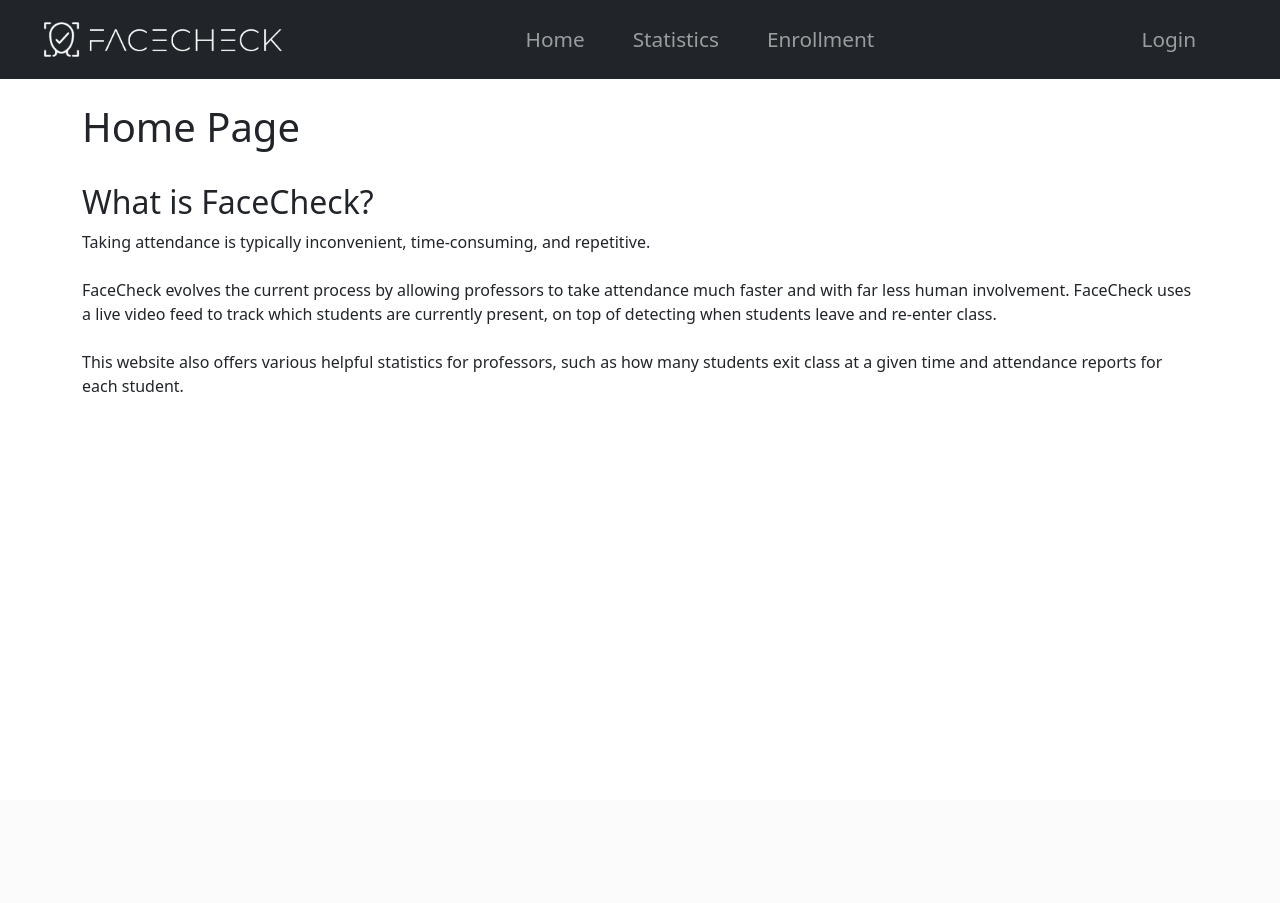
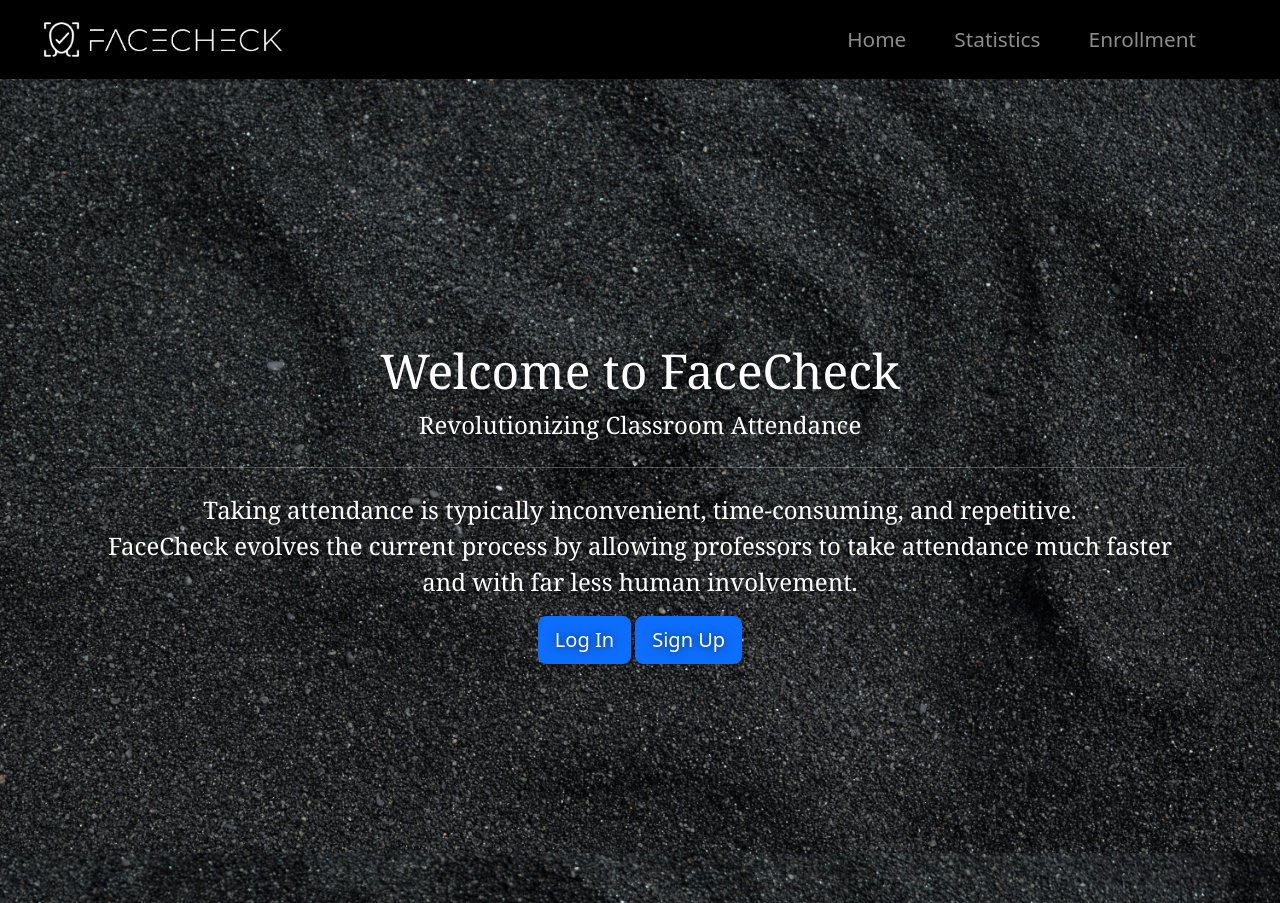
Before and after one commit to 4996wsu/FaceCheck, a Django app: page / in a window 1280 px wide. Before the commit the page ends 392 px from the top, so only its background shows below. Run offline with Django 4.2, Linux system fonts and the light colour scheme.

Commit message:
Style changes to the whole web app

```diff
--- a/webapp/main/static/styles/style.css
+++ b/webapp/main/static/styles/style.css
@@ -1,22 +1,72 @@
+body, html {
+    height: 100%;
+    margin: 0;
+}
+h1 {
+    font-family: 'Helvetica', sans-serif; /* Replace with the font of your choice */
+    font-size: 2.5em; /* 2.5 times the size of the standard text */
+    color: #ffffff; /* Adjust the color as needed */
+}
+
+h2 {
+    font-family: 'Helvetica', sans-serif; /* Keep consistent or change as desired */
+    font-size: 2em;
+    color: #ffffff;
+}
+.hero-banner h1 {
+    font-family: 'Georgia', serif; /* A more decorative font for impact */
+    font-size: 3em; /* Larger size for hero banner title */
+    color: #fff; /* Assuming a dark background image */
+}
+
+.hero-banner p {
+    font-family: 'Georgia', serif;
+    font-size: 1.5em; /* Larger size for readability on a busy background */
+    color: #fff;
+}
+
 .navbar-brand {
     width: 20%;
     height: auto;
+}
 
-
-}
 .navbar-nav {
     width: 100%;
     justify-content: center;
+}
 
-}
-.navbar-nav .nav-item{
+.navbar-nav .nav-item {
     padding-right: 2rem;
 }
-.nav-item{
+
+.nav-item {
     font-size: 130%;
 }
-.navbar{
+
+.navbar {
+    position: sticky;
+    top: 0; /* Set the top edge of the navbar to stick at the top of the viewport */
+    z-index: 1000; /* Ensure it's above other content */
+    background-color: #000000; /* Assuming you have a dark navbar, specify a background color to avoid seeing the text from scrolling content */
+    /* Add the rest of your styles here */
     padding: 1rem 2rem;
+}
 
+/* Apply the background to the whole page */
+body {
+    background-image: url('/static/images/background.jpg');
+    background-size: cover;
+    background-position: center;
+    background-attachment: fixed; /* This will give a parallax-like effect */
+}
 
+/* Remove the hero-banner background since it's now on the body */
+.hero-banner {
+    background: none;
+    color: white; /* Adjust text color for readability */
+    text-shadow: 0 0 8px rgba(0,0,0,0.7); /* Optional: text shadow for better readability on a busy background */
+    min-height: 100vh; /* Full viewport height */
+    display: flex;
+    align-items: center; /* Center content vertically */
+    justify-content: center; /* Center content horizontally */
 }
--- a/webapp/main/templates/main/base.html
+++ b/webapp/main/templates/main/base.html
@@ -22,7 +22,7 @@
 
         <!--  Navigation bar -->
 
-        <nav class="navbar navbar-expand-lg navbar-dark bg-dark">
+        <nav class="navbar navbar-expand-lg navbar-dark">
           <div class="container-fluid"> <!-- Wrap navbar contents in a container -->
               <img class="navbar-brand" src="{% static 'images/FaceCheck.png' %}" alt="FaceCheck logo">
               <button class="navbar-toggler" type="button" data-bs-toggle="collapse" data-bs-target="#navbarNavAltMarkup" aria-controls="navbarNavAltMarkup" aria-expanded="false" aria-label="Toggle navigation">
@@ -47,10 +47,6 @@
                           <button type="submit" class="nav-link btn btn-link">Logout</button>
                       </form>
                   </li>
-                  {% else %}
-                  <li class="nav-item ms-auto">
-                      <a class="nav-link" href="{% url 'login' %}">Login</a>
-                  </li>
                   {% endif %}
                   </ul>
           </div>
--- a/webapp/main/templates/main/home.html
+++ b/webapp/main/templates/main/home.html
@@ -1,18 +1,23 @@
-{% extends 'main/base.html'%}
+{% extends 'main/base.html' %}
 {% block title %}Home Page{% endblock %}
 
+{% load static %} <!-- Load the static tag library -->
+
 {% block content %}
-
-
-    <h1>Home Page</h1>
-    <br>
-    <h2>What is FaceCheck?</h2>
-    <p>
-        Taking attendance is typically inconvenient, time-consuming, and repetitive. <br><br>
-        FaceCheck evolves the current process by allowing professors to take attendance much faster and
-        with far less human involvement. FaceCheck uses a live video feed to track which students are
-        currently present, on top of detecting when students leave and re-enter class. <br><br>
-        This website also offers various helpful statistics for professors, such as how many students exit
-        class at a given time and attendance reports for each student.
-    </p>
+    <!-- Hero Banner -->
+    <div class="hero-banner py-5 text-center text-white">
+        <div class="container">
+            <h1 class="display-4">Welcome to FaceCheck</h1>
+            <p class="lead">Revolutionizing Classroom Attendance</p>
+            <hr class="my-4">
+            <p>Taking attendance is typically inconvenient, time-consuming, and repetitive. <br>
+                FaceCheck evolves the current process by allowing professors to take attendance much faster <br>
+                and with far less human involvement.</p>
+                {% if not user.is_authenticated %}
+                <!-- These buttons will only appear if the user is not authenticated -->
+                <a class="btn btn-primary btn-lg" href="{% url 'login' %}" role="button">Log In</a>
+                <a class="btn btn-primary btn-lg" href="{% url 'sign_up' %}" role="button">Sign Up</a>
+            {% endif %}
+        </div>
+    </div>
 {% endblock %}
--- a/webapp/main/urls.py
+++ b/webapp/main/urls.py
@@ -1,12 +1,15 @@
 from django.urls import path
 from . import views
 from django.contrib.staticfiles.urls import staticfiles_urlpatterns
+from django.contrib.auth.views import LogoutView
+
 
 urlpatterns = [
     path('',views.home, name= 'home'),
     path('home', views.home, name= 'home'),
     path('stats', views.stats, name= 'stats'),
     path('sign-up', views.sign_up, name= 'sign_up'),
+    path('logout/', LogoutView.as_view(next_page='/home'), name='logout'),
 ]
 
 urlpatterns += staticfiles_urlpatterns()
```
Also changed, not shown: webapp/main/static/images/background.jpg (added), webapp/main/static/images/techimg.jpg (added).
